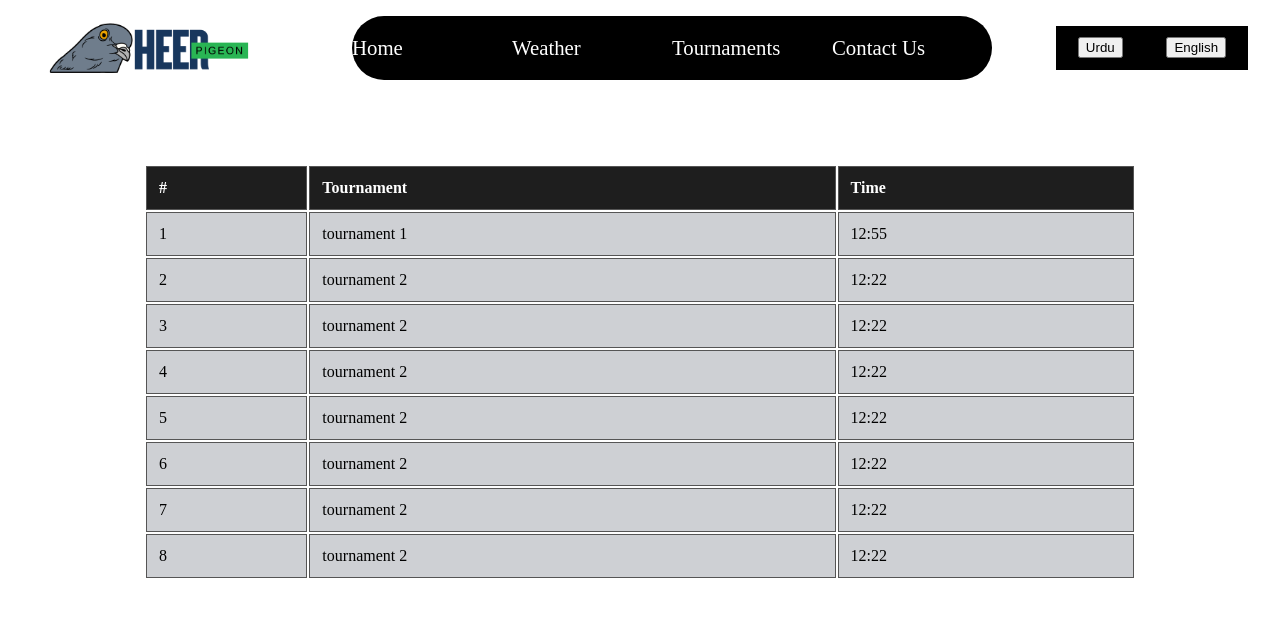
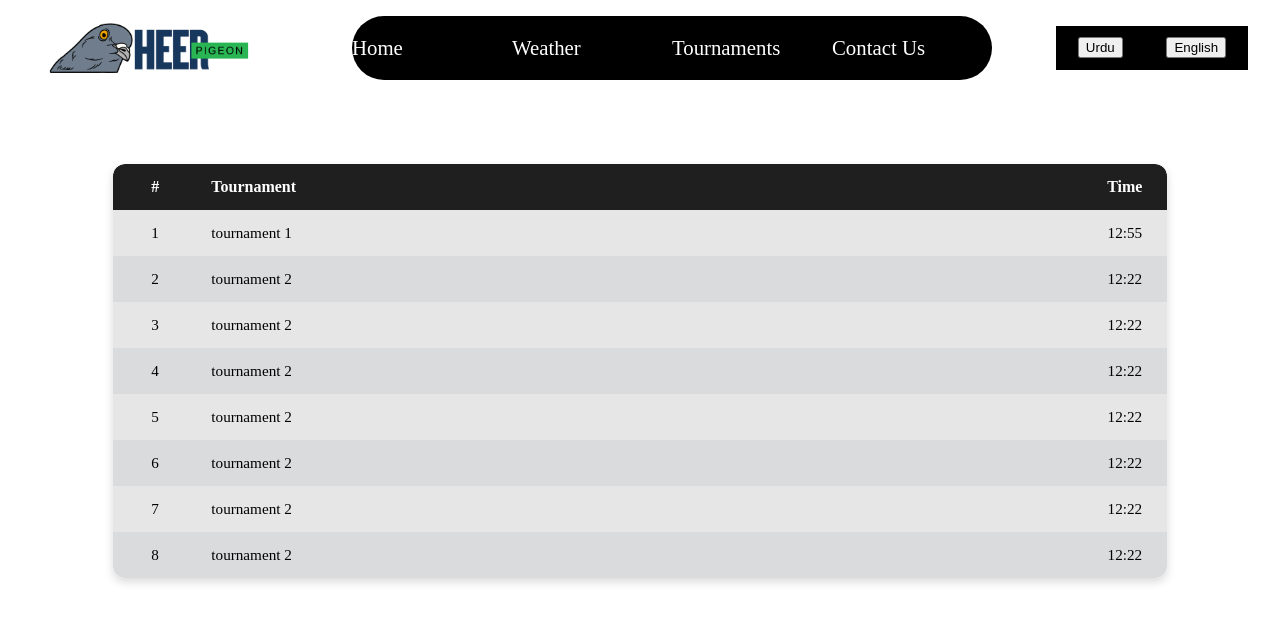
Before and after one commit to SohailShafiq1/HeerPiegonClub, a React (Vite) app: page /tournament in a window 1280 px wide. Shown: the top 622 px of the page. Built offline with nearby package versions, Linux system fonts and the light colour scheme.

Commit message:
weather page and tournament table design

```diff
--- a/src/pages/Tournament/Tournament.module.css
+++ b/src/pages/Tournament/Tournament.module.css
@@ -7,32 +7,70 @@
 }
 
 .tournamentTable {
-  width: 80%;
+  width: 85%;
+  border-collapse: separate;
+  border-spacing: 0;
+  border-radius: 12px;
+  overflow: hidden;
+  background-color: #f8f9fa;
+  box-shadow: 0px 4px 10px rgba(0, 0, 0, 0.15);
+}
+
+.tournamentTable thead {
+  background-color: #1f1f1f;
   color: white;
 }
 
 .tournamentTable th {
-  border: 1px solid #555;
-  padding: 12px;
+  padding: 16px;
   text-align: left;
-}
-.tournamentTable td {
-  border: 1px solid #555;
-  padding: 12px;
-  text-align: left;
-  color: black;
+  font-weight: 600;
+  font-size: 1rem;
 }
 
-.tournamentTable thead {
-  background-color: #1e1e1e;
+.tournamentTable td {
+  text-align: left;
+  vertical-align: middle;
+  font-size: 0.95rem;
 }
 
 .tournamentTable tbody tr {
-  background-color: #ced0d4;
+  background-color: #e6e6e6;
+  transition: background 0.3s ease-in-out;
 }
 
-.noData {
+.tournamentTable tbody tr:hover {
+  background-color: #d1d3d6;
+}
+
+.tournamentTable tbody tr:nth-child(even) {
+  background-color: #d9dbdd;
+}
+
+.tournamentTable th,
+.tournamentTable td {
+  padding: 14px;
+  border: none;
+}
+
+.tournamentTable th:first-child,
+.tournamentTable td:first-child,
+.tournamentTable th:last-child,
+.tournamentTable td:last-child {
+  width: 8%;
   text-align: center;
-  padding: 20px;
-  color: #ccc;
 }
+
+.tournamentTable thead tr:first-child th:first-child {
+  border-top-left-radius: 12px;
+}
+.tournamentTable thead tr:first-child th:last-child {
+  border-top-right-radius: 12px;
+}
+
+.tournamentTable tbody tr:last-child td:first-child {
+  border-bottom-left-radius: 12px;
+}
+.tournamentTable tbody tr:last-child td:last-child {
+  border-bottom-right-radius: 12px;
+}
--- a/src/pages/Weather/Weather.jsx
+++ b/src/pages/Weather/Weather.jsx
@@ -25,10 +25,10 @@ function Weather() {
   }, []);
 
   return (
-    <div className={s["app"]}>
+    <div className={s.weather}>
       <h1>Weather App</h1>
       {weather ? (
-        <div className={s["weather-container"]}>
+        <div className={s.weathercontainer}>
           <h2>
             {weather.name}, {weather.sys.country}
           </h2>
--- a/src/pages/Weather/Weather.module.css
+++ b/src/pages/Weather/Weather.module.css
@@ -0,0 +1,39 @@
+.weather{
+    margin-top: 4rem;
+    display: flex;
+    justify-content: center;
+    align-items: center;
+    flex-direction: column;
+}
+.weathercontainer h1 {
+  font-size: 2rem;
+  font-weight: 600;
+  margin-bottom: 20px;
+}
+
+.weathercontainer {
+  background: #282b30;
+  padding: 20px;
+  border-radius: 12px;
+  box-shadow: 0px 4px 10px rgba(0, 0, 0, 0.2);
+  text-align: center;
+  width: 300px;
+}
+
+.weathercontainer h2 {
+  font-size: 1.5rem;
+  margin-bottom: 10px;
+  color: #f0f0f0;
+}
+
+.weathercontainer p {
+  font-size: 1.5rem;
+  font-weight: bold;
+  color: #ffffff;
+}
+
+.weathercontainer p:nth-child(2) {
+  font-size: 1.1rem;
+  font-style: italic;
+  color: #b0b3b8;
+}
```
